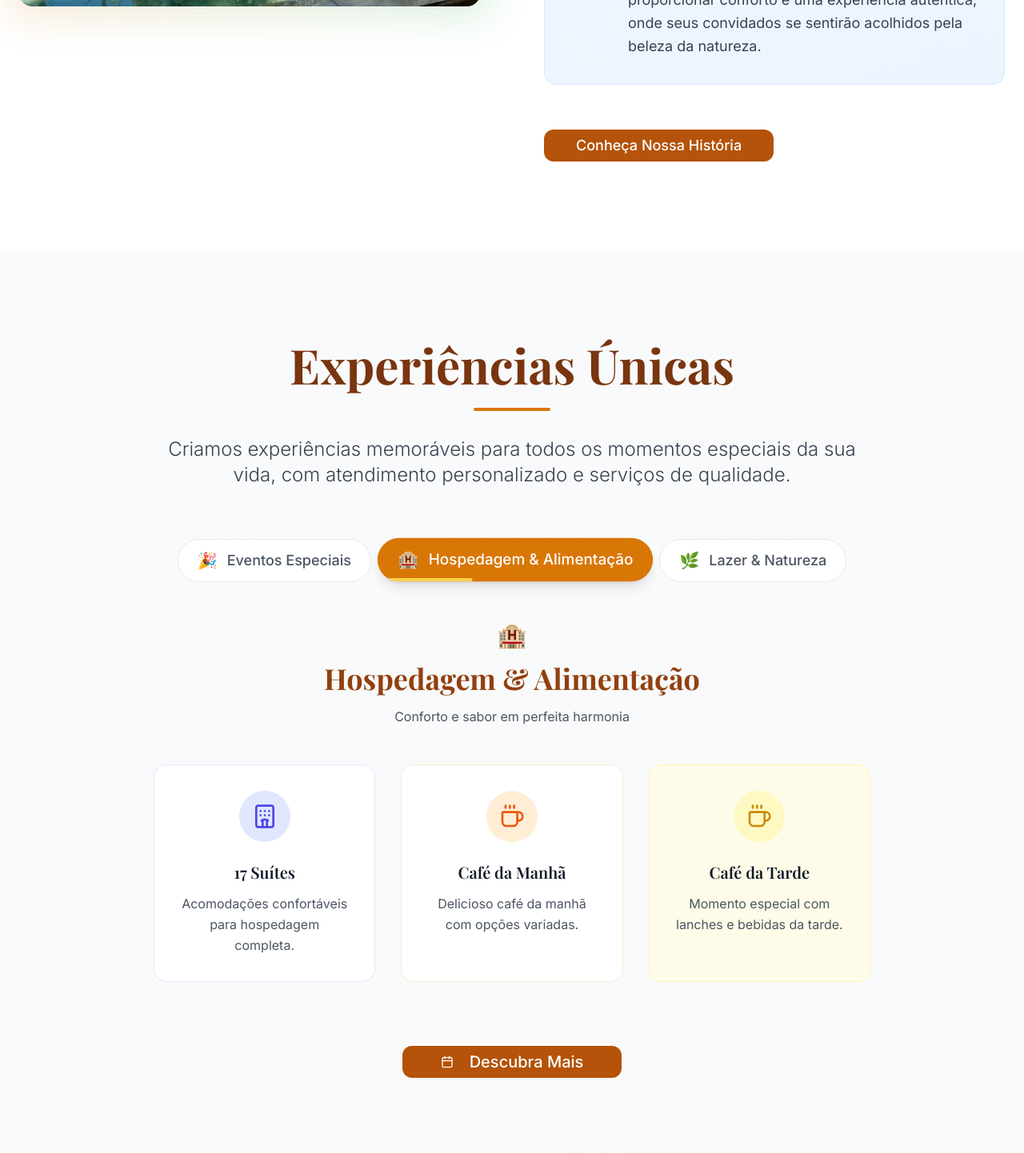
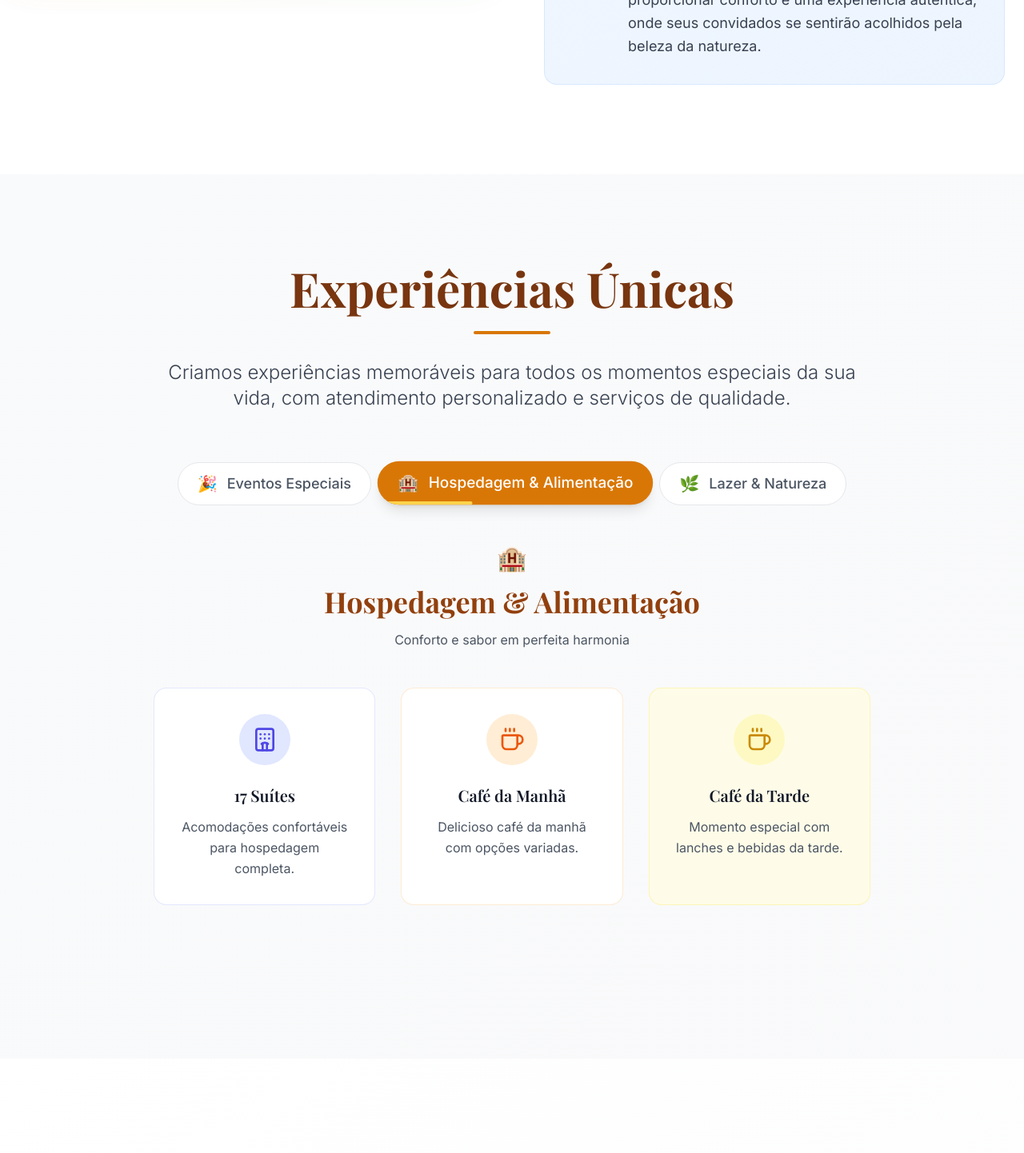
Before and after one commit to insilicotec/site-sitionossolugar, a React (Vite) app: page / in a window 1280 px wide. Shown: the part 1900-3342 px from the top of the page at 80% size. Built offline with nearby package versions, Linux system fonts and the light colour scheme; a web font is replaced by a local one.

Commit message:
refactor: remove unused imports and buttons from ExperienceSection and StorySection for cleaner code

```diff
--- a/src/components/home/ExperienceSection.tsx
+++ b/src/components/home/ExperienceSection.tsx
@@ -1,7 +1,5 @@
-import { Calendar, Heart, Utensils, Users, Palmtree, Waves, Mountain, Coffee, Hotel, Trophy, Gamepad, Gift } from 'lucide-react';
+import { Heart, Utensils, Users, Palmtree, Waves, Mountain, Coffee, Hotel, Trophy, Gamepad, Gift } from 'lucide-react';
 import { useState, useEffect } from 'react';
-import { Button } from '@/components/ui/button';
-import { Link } from 'react-router-dom';
 
 type TabType = 'eventos' | 'hospedagem' | 'lazer';
 
@@ -242,17 +240,7 @@ const ExperienceSection = ({ useIntersectionObserver }: { useIntersectionObserve
                   />
                 ))}
               </div>
-            </div>
-          </div>
-        </div>
-
-        <div className="text-center" ref={ref}>
-          <Link to="/agendamento">
-            <Button className="bg-amber-700 hover:bg-amber-800 text-white px-12 py-4 text-xl font-medium rounded-xl transition-colors">
-              <Calendar className="mr-3" size={24} />
-              Descubra Mais
-            </Button>
-          </Link>
+            </div>          </div>
         </div>
       </div>
     </section>
--- a/src/components/home/StorySection.tsx
+++ b/src/components/home/StorySection.tsx
@@ -1,7 +1,5 @@
 
 import { Bird, Leaf } from 'lucide-react';
-import { Link } from 'react-router-dom';
-import { Button } from '@/components/ui/button';
 
 const StorySection = ({ useIntersectionObserver }: { useIntersectionObserver: (options?: any) => [(element: HTMLElement | null) => void, IntersectionObserverEntry[]] }) => {
   const [ref, entries] = useIntersectionObserver({ threshold: 0.1 });
@@ -76,16 +74,7 @@ const StorySection = ({ useIntersectionObserver }: { useIntersectionObserver: (o
                     <p className="text-gray-700 leading-relaxed text-lg">
                       Cada detalhe do nosso espaço foi pensado para proporcionar conforto e uma experiência autêntica, onde seus convidados se sentirão acolhidos pela beleza da natureza.
                     </p>
-                  </div>
-                </div>
-              </div>
-
-              <div className="pt-6">
-                <Link to="/agendamento">
-                  <Button className="bg-amber-700 hover:bg-amber-800 text-white px-10 py-4 text-lg font-medium rounded-xl transition-colors">
-                    Conheça Nossa História
-                  </Button>
-                </Link>
+                  </div>                </div>
               </div>
             </div>
 
@@ -135,17 +124,8 @@ const StorySection = ({ useIntersectionObserver }: { useIntersectionObserver: (o
                       </div>
                     </div>
                   </div>
-                </div>
-              </div>
+                </div>              </div>
 
-              {/* Button below horizontal scroll */}
-              <div className="text-center">
-                <Link to="/agendamento">
-                  <Button className="bg-amber-700 hover:bg-amber-800 text-white px-8 py-3 text-base font-medium rounded-xl transition-colors">
-                    Conheça Nossa História
-                  </Button>
-                </Link>
-              </div>
             </div>
           </div>
         </div>
```
